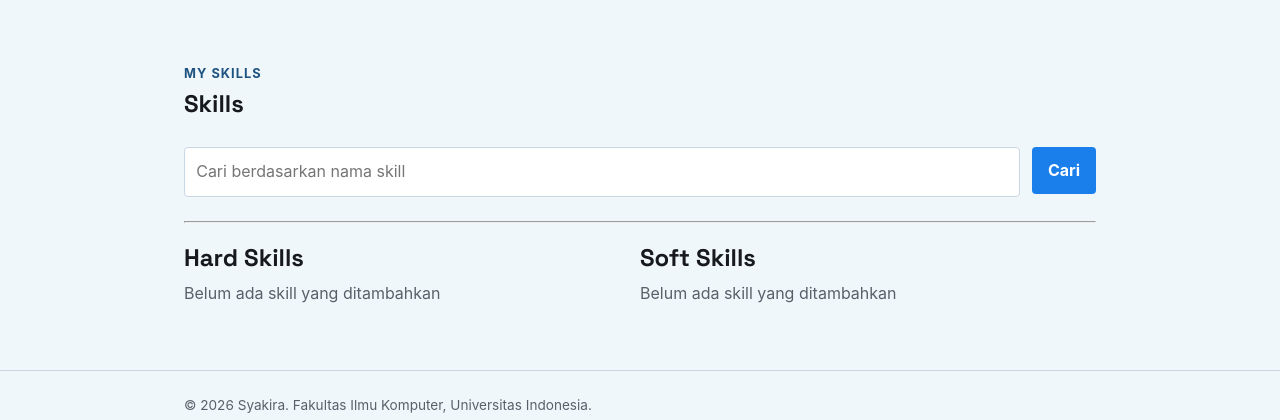
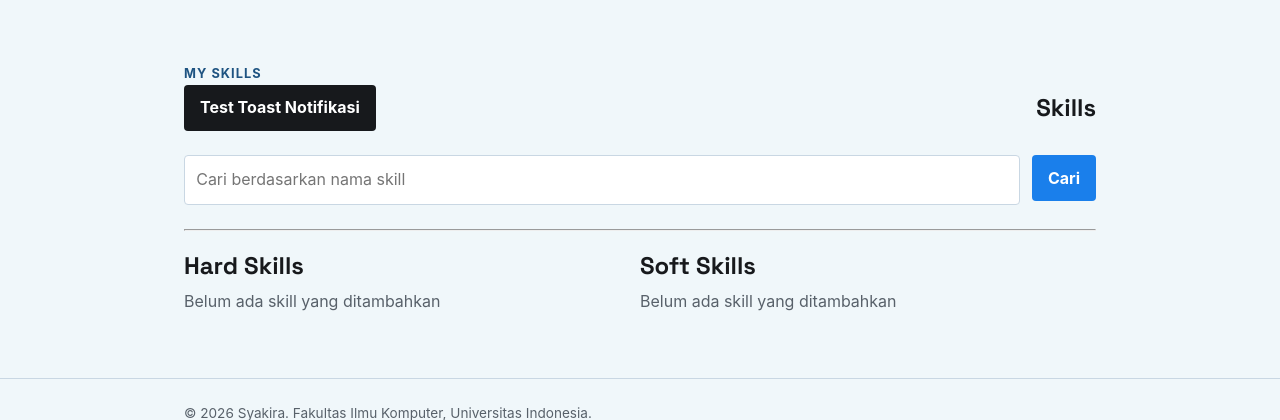
Before and after one commit to asyakiraakj/myportofolio, a Django app: page /skills/ in a window 1280 px wide. Shown: the part 74-494 px from the top of the page. Run offline with Django 5.2, Linux system fonts and the light colour scheme; data that the repository does not hold is empty.

Commit message:
feat(tutorial-5): Implementasi Notifikasi Toast

```diff
--- /dev/null
+++ b/static/js/toast.js
@@ -0,0 +1,43 @@
+let toastTimer;
+
+function showToast(title, message, type = 'normal', duration = 3000) {
+  const toastComponent = document.getElementById('toast-component');
+  const toastTitle = document.getElementById('toast-title');
+  const toastMessage = document.getElementById('toast-message');
+
+  if (!toastComponent) return;
+
+  // Hapus class tipe sebelumnya
+  toastComponent.classList.remove('toast-success', 'toast-error', 'toast-normal');
+
+  // Terapkan class baru berdasarkan tipe
+  if (type === 'success') {
+      toastComponent.classList.add('toast-success');
+  } else if (type === 'error') {
+      toastComponent.classList.add('toast-error');
+  } else {
+      toastComponent.classList.add('toast-normal');
+  }
+
+  // Perbarui konten teks
+  toastTitle.textContent = title;
+  toastMessage.textContent = message;
+
+  // Batalkan timer sebelumnya jika toast masih tampil
+  clearTimeout(toastTimer);
+
+  // Animasi muncul
+  if (!toastComponent.matches(':popover-open')) {
+      toastComponent.showPopover();
+      void toastComponent.offsetHeight; // paksa browser menghitung style agar transisi berjalan
+  }
+  toastComponent.classList.remove('toast-hidden');
+  toastComponent.classList.add('toast-show');
+
+  // Animasi hilang otomatis
+  toastTimer = setTimeout(() => {
+      toastComponent.classList.remove('toast-show');
+      toastComponent.classList.add('toast-hidden');
+      toastTimer = setTimeout(() => toastComponent.hidePopover(), 300);
+  }, duration);
+}
--- a/templates/base.html
+++ b/templates/base.html
@@ -35,5 +35,7 @@
           <p>&copy; 2026 {{ name }}. Fakultas Ilmu Komputer, Universitas Indonesia.</p>
       </div>
   </footer>
+
+  {% include 'components/toast.html' %}
 </body>
 </html>
--- /dev/null
+++ b/templates/components/toast.html
@@ -0,0 +1,8 @@
+  {% load static %}
+  <div id="toast-component" class="toast-component toast-hidden" popover="manual">
+      <div class="toast-content">
+          <h3 id="toast-title" class="toast-title">This is a Sample Title</h3>
+          <p id="toast-message" class="toast-message">This is a Sample Message</p>
+      </div>
+  </div>
+  <script src="{% static 'js/toast.js' %}"></script>
--- a/templates/skills.html
+++ b/templates/skills.html
@@ -13,8 +13,11 @@
         <div class="container">
             <p class="skills-kicker">My Skills</p>
             <div class="skills-header">
+                <button class="button button-secondary" onclick="showToast('Notifikasi Sistem', 'Project berhasil dimuat dengan baik!', 'success')">
+                    Test Toast Notifikasi
+                </button>
                 <h1>Skills</h1>
-                {% if user.is_superuser %}  {# Tambahkan baris ini #}
+                {% if user.is_superuser %}
                     <a href="{% url 'main:create_skill' %}"
                     class="button skill-add-button">
                         <span aria-hidden="true">+</span>
```
Also changed, not shown: static/css/style.css (+49 -0 lines).
